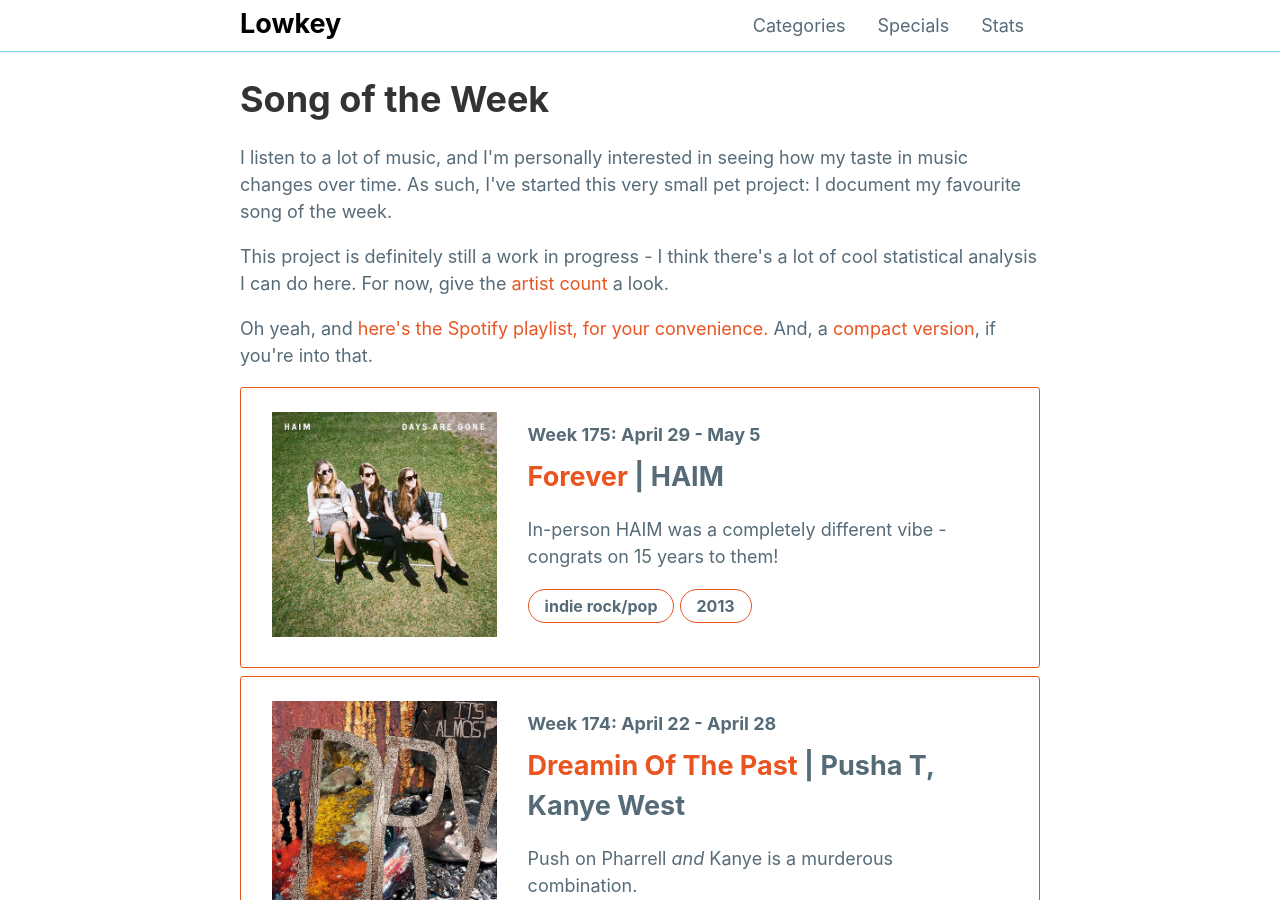
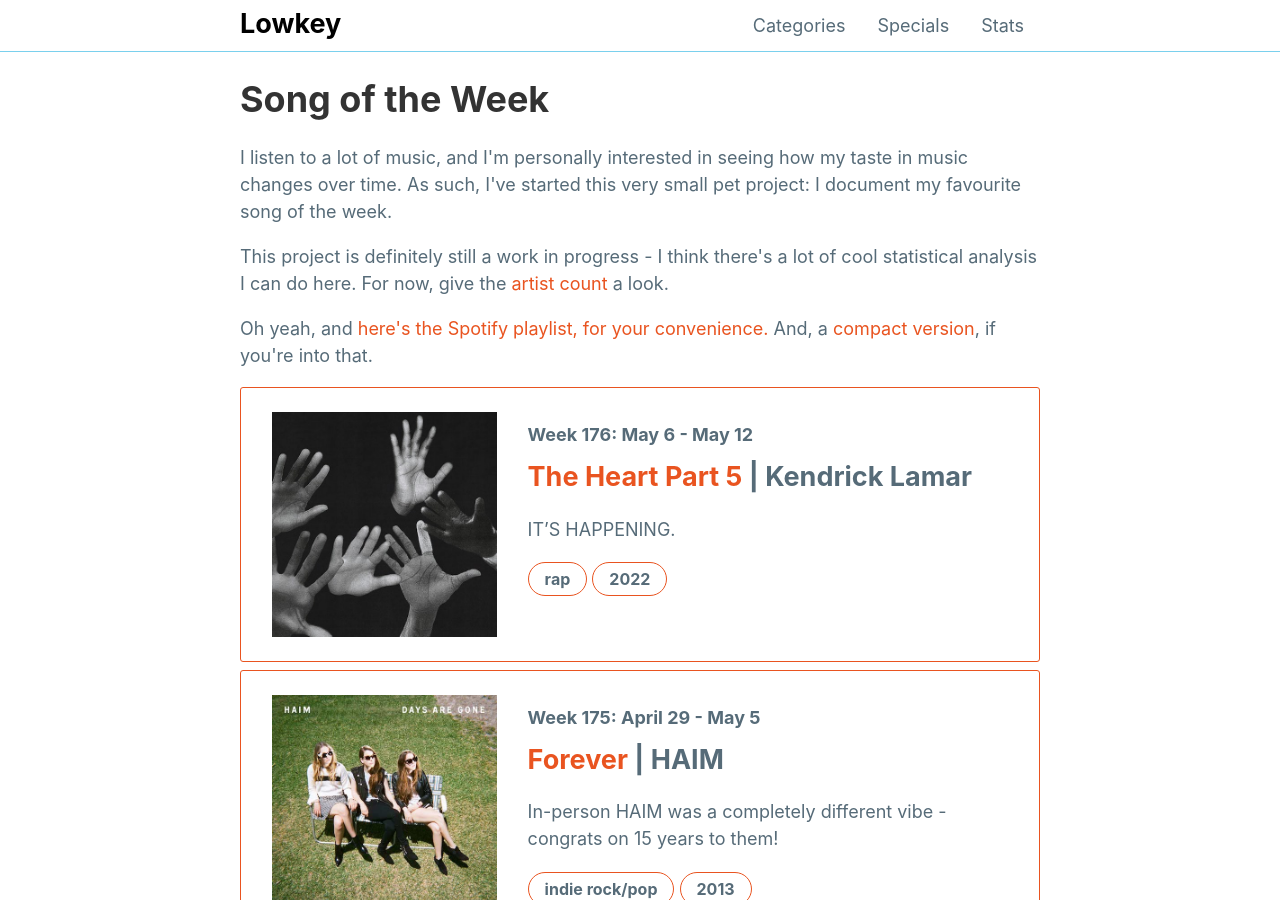
Before and after one commit to mattxwang/lowkey, a Jekyll site: the page built from stats/song-of-the-week.html, in a window 1280 px wide and 900 px high. Built offline with Jekyll 4.4.1, drawn with Linux system fonts in a browser that asks for light colours; comment, search, counter and statistics services are not loaded.

Commit message:
THE HEART PART 5 ITS HAPPENING

```diff
--- a/_data/sotw.yml
+++ b/_data/sotw.yml
@@ -1992,3 +1992,14 @@
   year: 2013
   blurb: >
     In-person HAIM was a completely different vibe - congrats on 15 years to them!
+week176:
+  week: "Week 176: May 6 - May 12"
+  title: "The Heart Part 5"
+  artists:
+  - "Kendrick Lamar"
+  album: "The Heart Part 5"
+  album_art: "the-heart-part-5.jpeg"
+  genre: "rap"
+  year: 2022
+  blurb: >
+    IT'S HAPPENING.
```
Also changed, not shown: img/albums/the-heart-part-5.jpeg (added).
